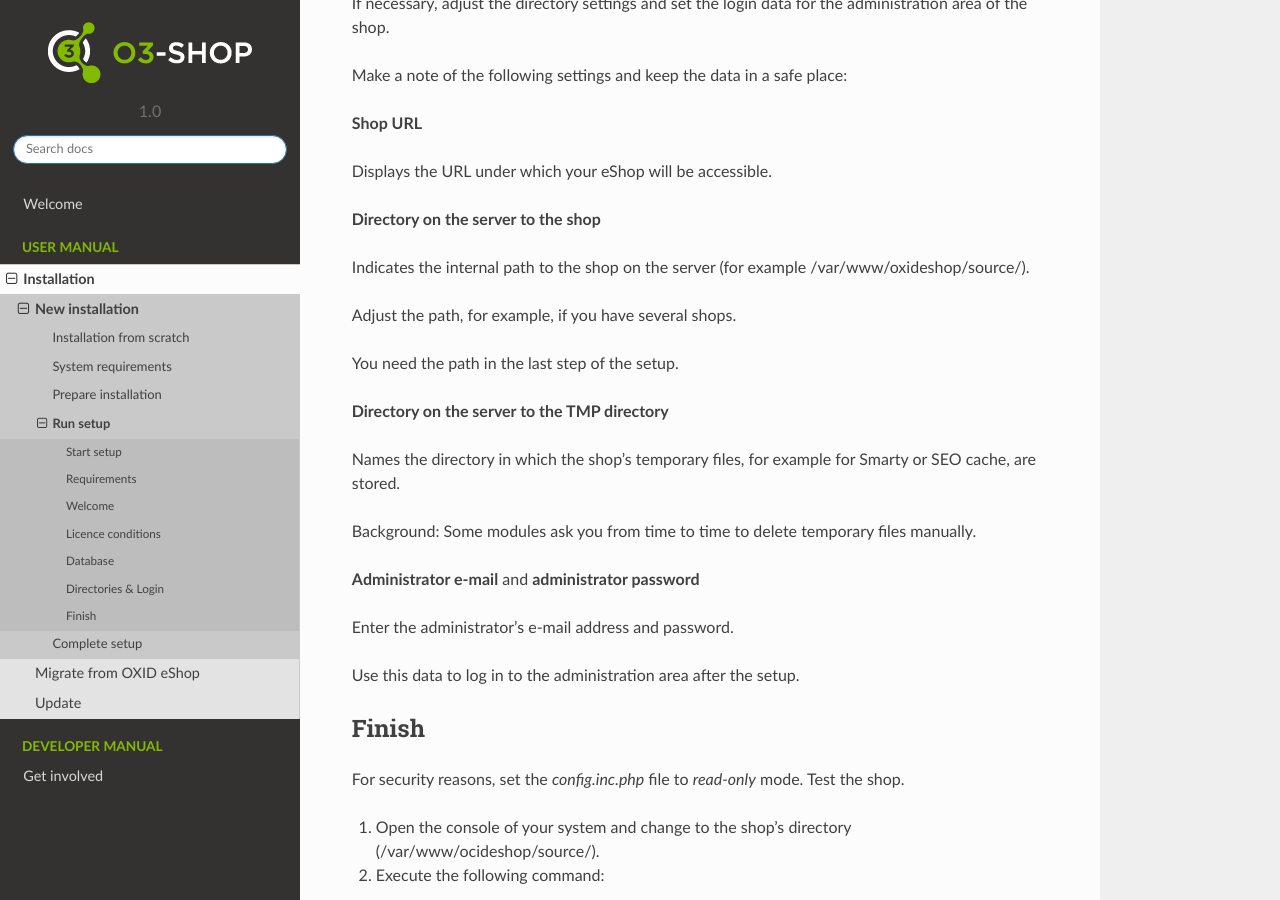
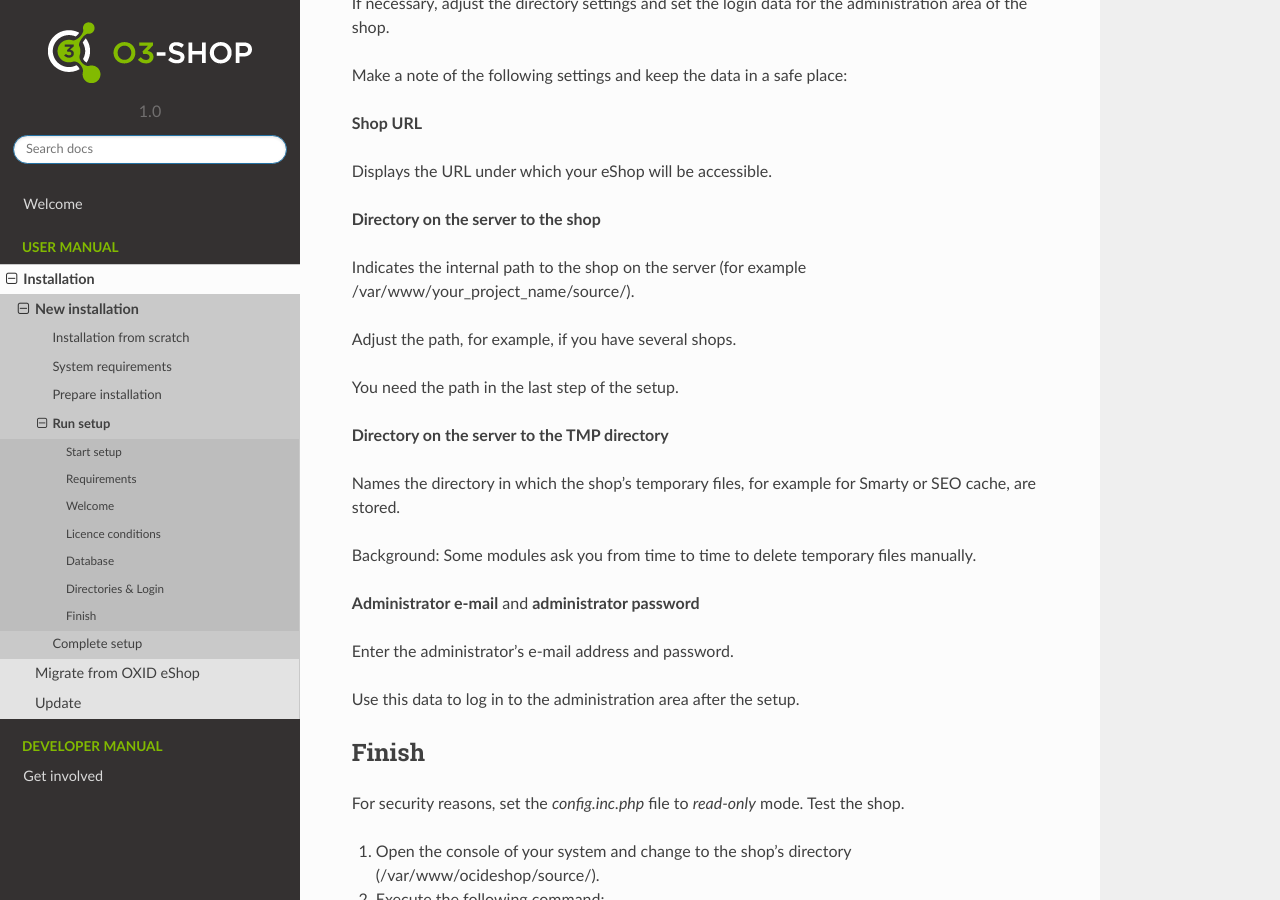
Before and after one commit to o3-shop/o3-documentation, a Sphinx documentation site: the page built from source/user/installation/NewInstallation/RunSetup.md, in a window 1280 px wide and 900 px high, scrolled down 2397 px. Built offline with Sphinx 7.4.7 and the Read the Docs theme 2.0.0, drawn with Linux system fonts in a browser that asks for light colours; some of the changed text lies outside the part shown.

Commit message:
change wrong installation directory name

````diff
--- a/source/user/installation/NewInstallation/RunSetup.md
+++ b/source/user/installation/NewInstallation/RunSetup.md
@@ -9,7 +9,7 @@ Make sure that configuration parameters can be written during the setup and star
 1. Open a shell and change to the shop's directory.
 
 ```
-cd /var/www/oxideshop/source
+cd /var/www/your_project_name/source
 ```
 
 2. Make sure that the following files are not write-protected:
@@ -92,7 +92,7 @@ Make a note of the following settings and keep the data in a safe place:
 
 **Directory on the server to the shop**
 
-  Indicates the internal path to the shop on the server (for example /var/www/oxideshop/source/).
+  Indicates the internal path to the shop on the server (for example /var/www/your_project_name/source/).
 
   Adjust the path, for example, if you have several shops.
 
````
